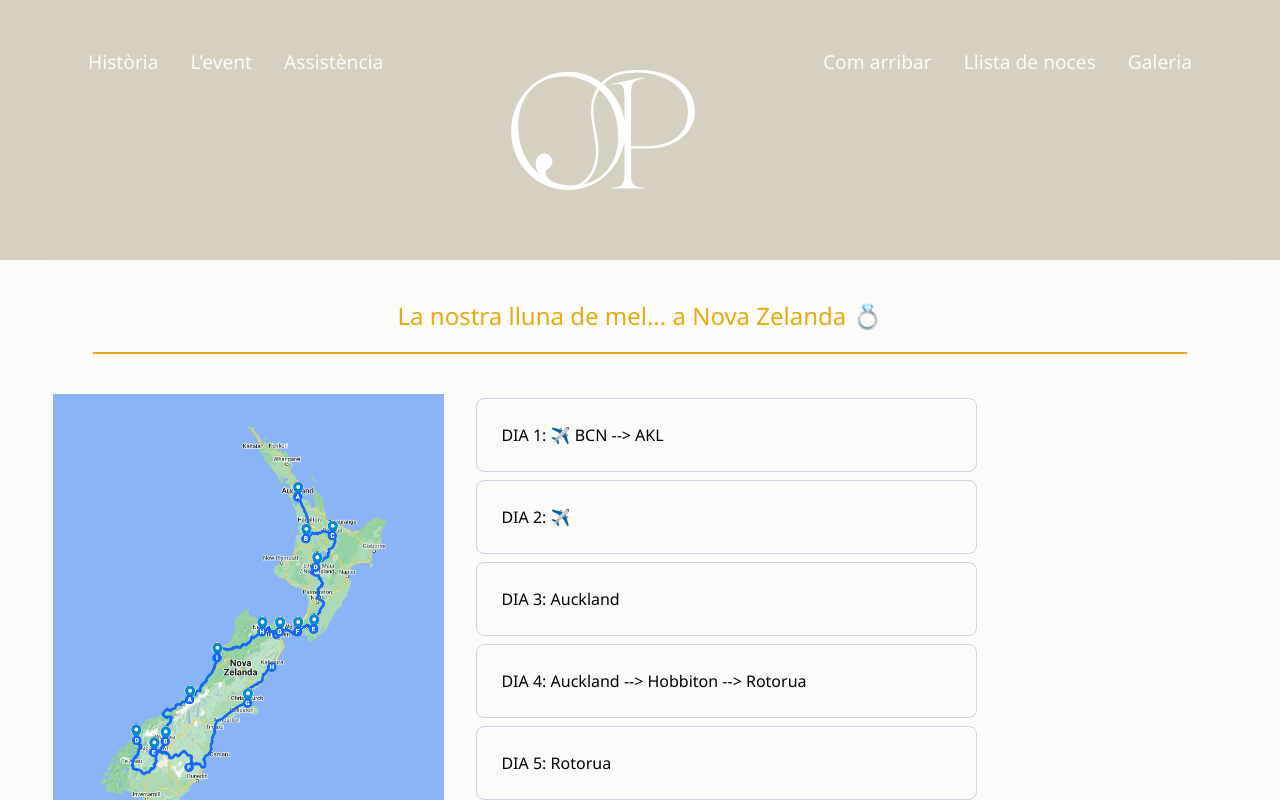
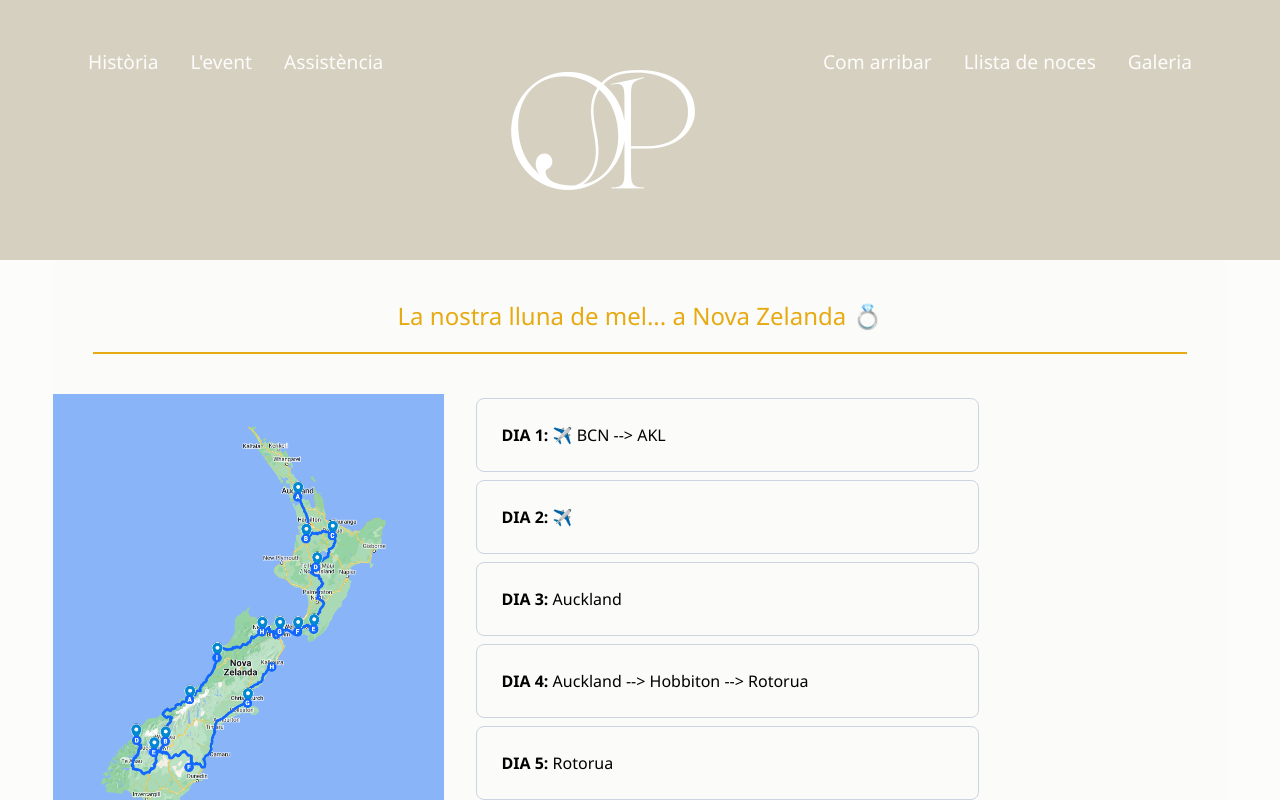
Before and after one commit to PatyCu/wedding, a React (Vite) app: page /registry-list in a window 1280 px wide. Shown: the top 800 px of the page. Built offline with nearby package versions, Linux system fonts and the light colour scheme.

Commit message:
small stlyling fix

```diff
--- a/src/wedding-registry/Trip.jsx
+++ b/src/wedding-registry/Trip.jsx
@@ -43,7 +43,7 @@ const Trip = () => {
                 className="h-full w-full p-6 text-left"
                 onClick={(e) => openDay(e, dayNumber)}
               >
-                DIA {dayNumber + 1}: {dayTrip}
+                <b>DIA {dayNumber + 1}:</b> {dayTrip}
               </button>
             </li>
           ))}
```
